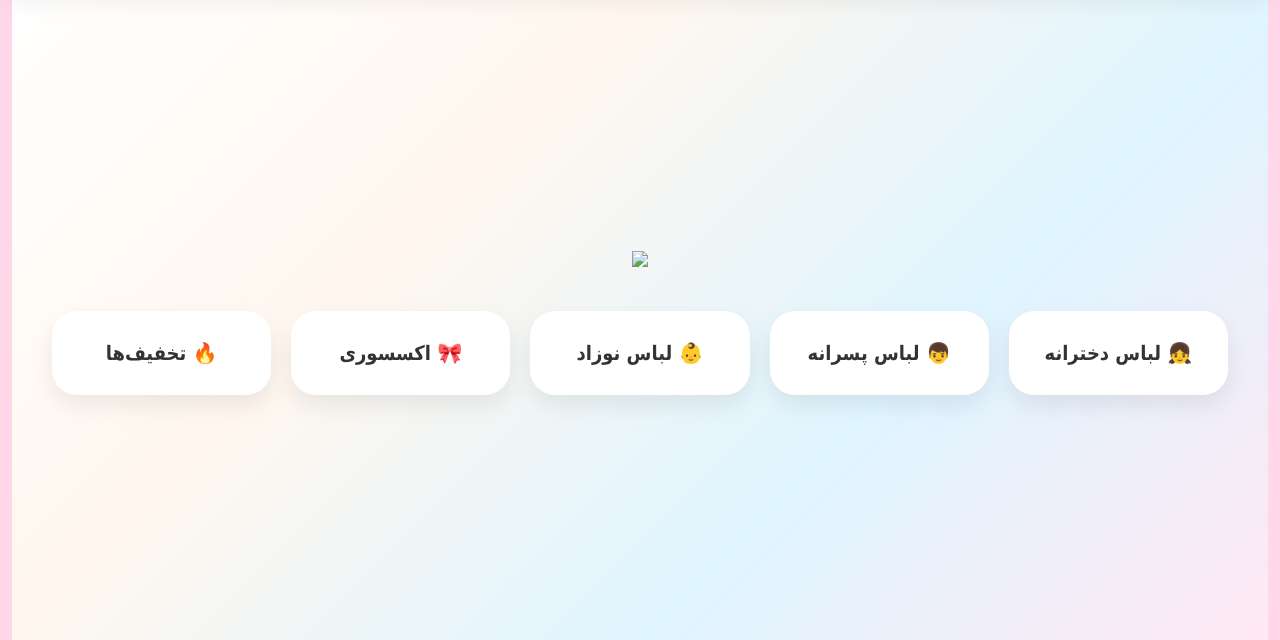
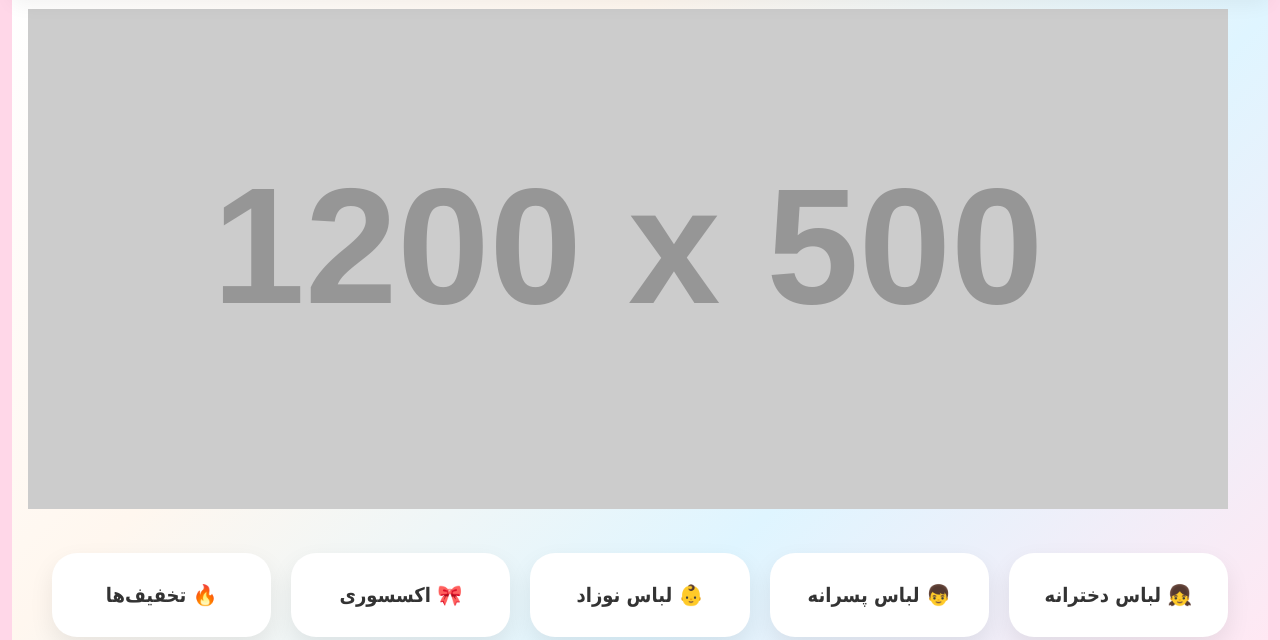
Before and after one commit to poriyasohrabi7575-del/nini-style, a plain HTML site: page index.html in a window 1280 px wide. Shown: the part 160-800 px from the top of the page. Drawn offline with Linux system fonts and the light colour scheme; placeholder pictures from the web are drawn by us.

Commit message:
Update index.html

```diff
--- a/index.html
+++ b/index.html
@@ -417,7 +417,7 @@ text-align:center;
 
 <div class="hero-box">
 
-<img src="images/banner.jpg" class="hero-banner">
+<img src="https://placehold.co/1200x500/ffe8f3/333333?text=نی+نی+استایل+%7C+لباس+کودک" class="hero-banner">
 
 <div class="menu-box">
 
```
